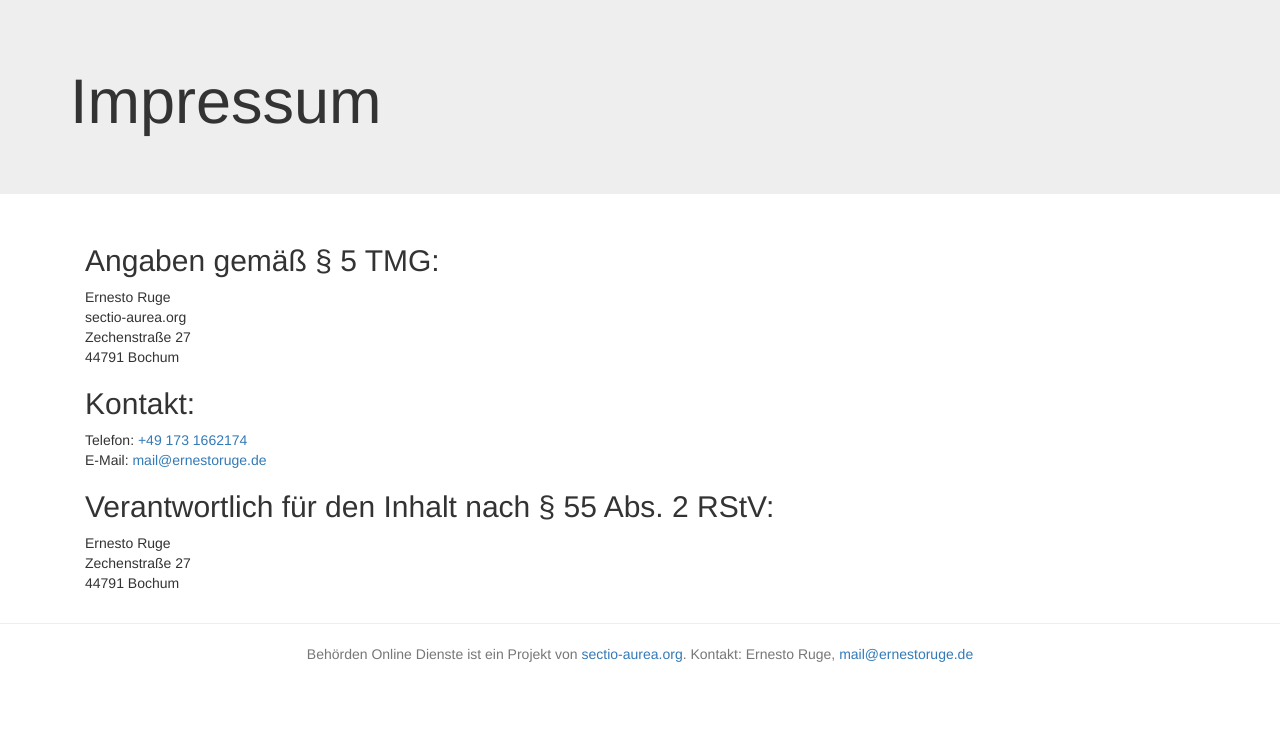
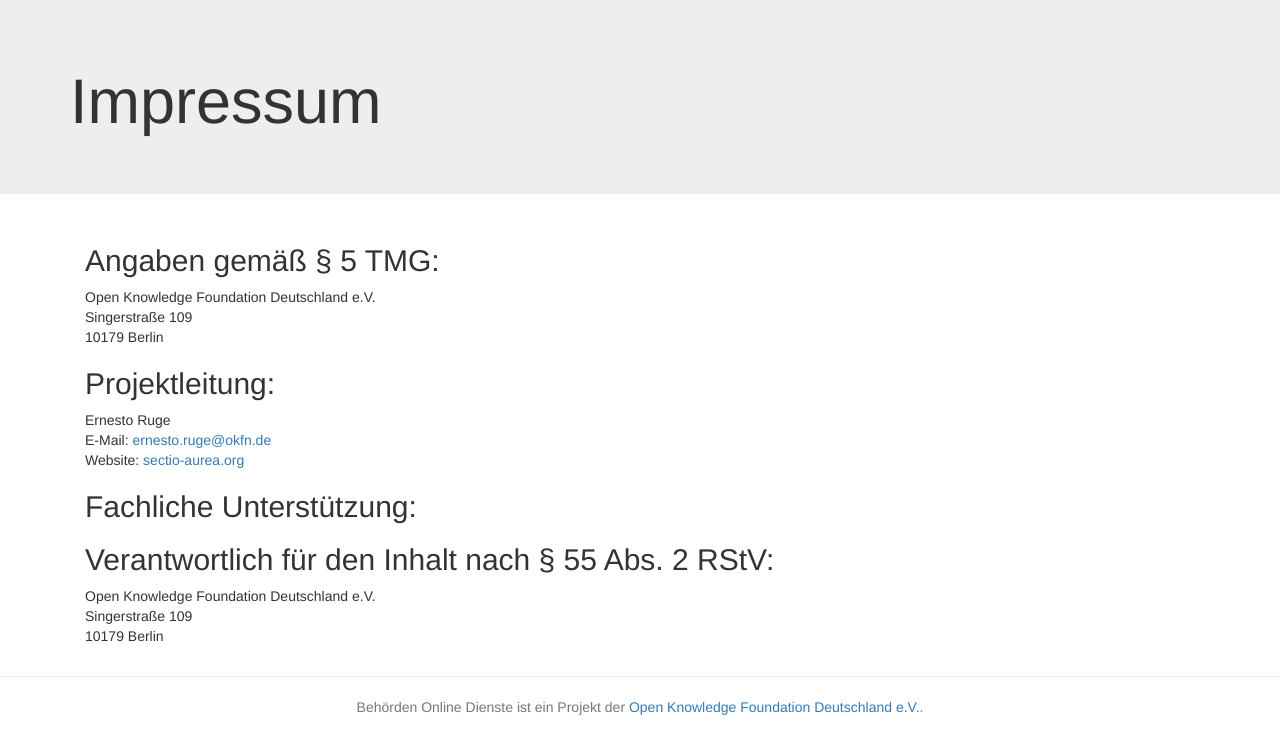
Before and after one commit to okfde/behoerden-online-dienste.de, a Flask app: page /impress in a window 1280 px wide. Shown: the part 51-800 px from the top of the page. Run offline with Flask 2, Linux system fonts and the light colour scheme; parts of the project's set-up code (start-up, migrations or seed data) failed here and were passed over; some libraries are stand-ins or nearby versions.

Commit message:
Impressum und andere Verantwortlichkeiten

```diff
--- a/webapp/templates/impress.html
+++ b/webapp/templates/impress.html
@@ -11,21 +11,23 @@
     <div class="col-md-12">
       <h2>Angaben gemäß § 5 TMG:</h2>
       <p>
-        Ernesto Ruge<br />
-        sectio-aurea.org<br />
-        Zechenstraße 27<br />
-        44791 Bochum
+        Open Knowledge Foundation Deutschland e.V.<br>
+        Singerstraße 109<br>
+        10179 Berlin
       </p>
-      <h2>Kontakt:</h2>
+      <h2>Projektleitung:</h2>
       <p>
-        Telefon: <a href="tel:+49 173 1662174">+49 173 1662174</a><br />
-        E-Mail: <a href="mailto:mail@ernestoruge.de">mail@ernestoruge.de</a>
+        Ernesto Ruge<br>
+        E-Mail: <a href="mailto:ernesto.ruge@okfn.de">ernesto.ruge@okfn.de</a><br>
+        Website: <a href="https://sectio-aurea.org/">sectio-aurea.org</a>
       </p>
+      <h2>Fachliche Unterstützung:</h2>
+      <p></p>
       <h2>Verantwortlich für den Inhalt nach § 55 Abs. 2 RStV:</h2>
       <p>
-        Ernesto Ruge<br />
-        Zechenstraße 27<br />
-        44791 Bochum
+        Open Knowledge Foundation Deutschland e.V.<br>
+        Singerstraße 109<br>
+        10179 Berlin
       </p>
     </div>
   </div>
--- a/webapp/templates/info_ueber.html
+++ b/webapp/templates/info_ueber.html
@@ -22,6 +22,7 @@
   <div class="row-fluid">
     <div class="col-md-12">
       <h2>Wer steht hinter behoerden-online-dienste.de?</h2>
+      <p>Das Projekt bei der Open Knowledge Foundation Deutschland e.V. beheimatet. Es erhält fachliche Unterstützung von ...</p>
       <p>Die Idee hinter der Seite entstand im Vorfeld des OpenDataDay 2016. Dennis Knorr, <a href="https://robbi5.de/">Maximilian Richt</a> und <a href="https://sectio-aurea.org/">Ernesto Ruge</a> arbeiten gemeinsam an unserer Partnerseite <a href="https://jetzt">https.jetzt</a> und an behoerden-online-service.de.</p>
     </div>
   </div>
--- a/webapp/templates/layout.html
+++ b/webapp/templates/layout.html
@@ -83,7 +83,7 @@
 <hr />
 <footer class="footer">
   <div class="container">
-    <p class="text-muted" style="text-align: center;">Behörden Online Dienste ist ein Projekt von <a href="https://sectio-aurea.org/">sectio-aurea.org</a>. Kontakt: Ernesto Ruge, <a href="mailto:mail@ernestoruge.de">mail@ernestoruge.de</a></p>
+    <p class="text-muted" style="text-align: center;">Behörden Online Dienste ist ein Projekt der <a href="https://okfn.de/">Open Knowledge Foundation Deutschland e.V.</a>.</p>
   </div>
 </footer>
 {{super()}}
```
